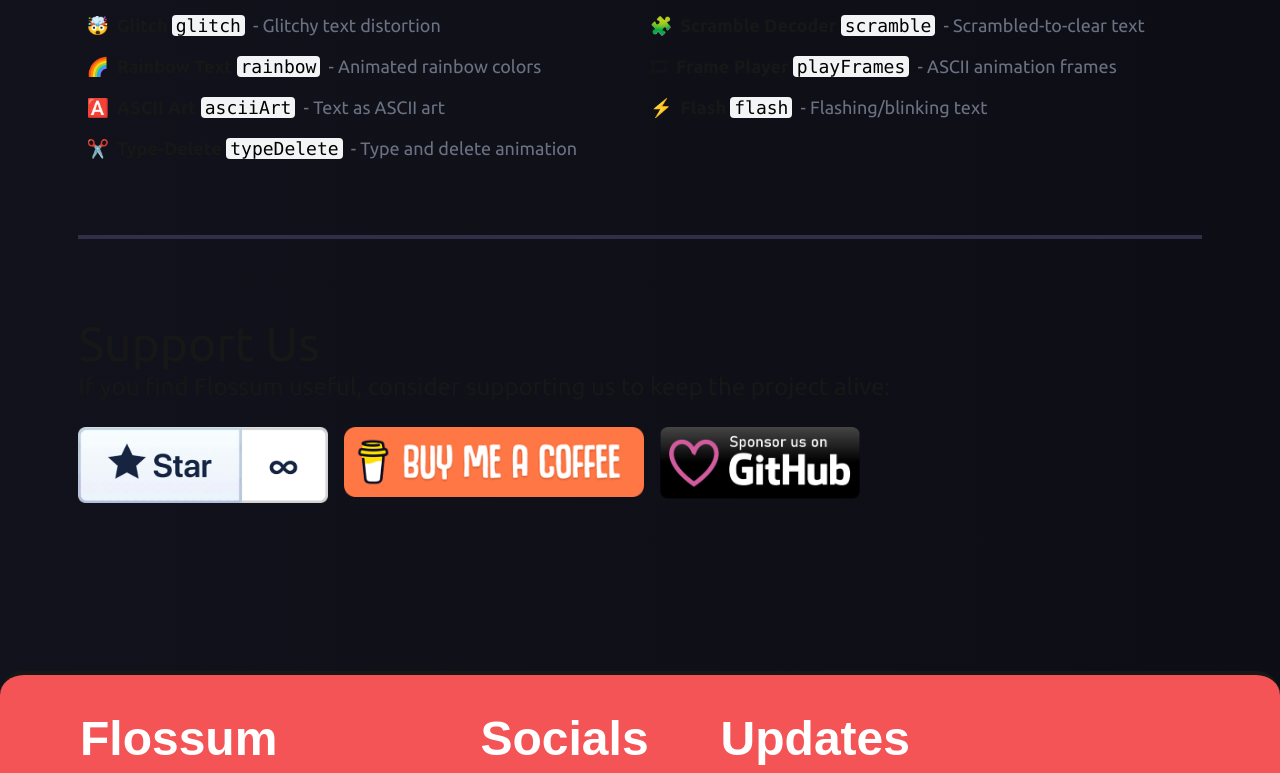
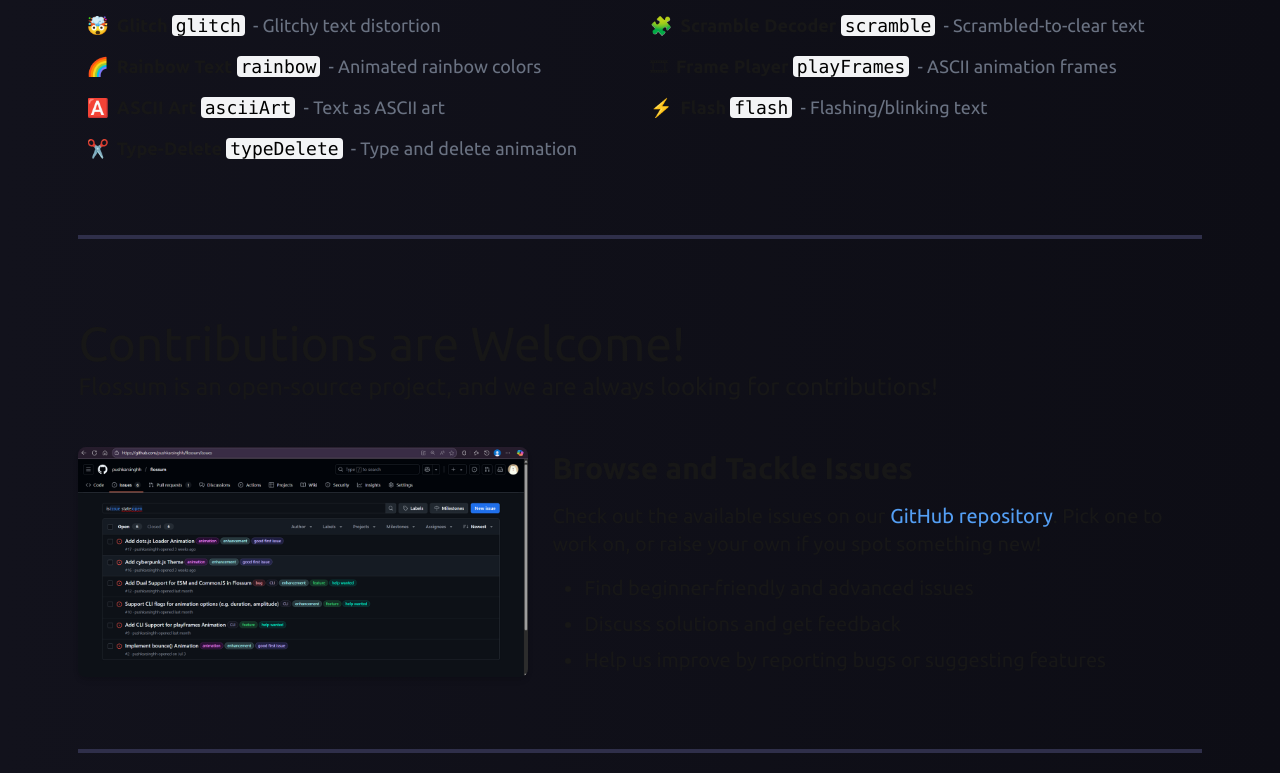
Before and after one commit to pushkarsinghh/flossum-website, a Next.js app: page / in a window 1280 px wide. Shown: the part 2000-2773 px from the top of the page. Built offline with nearby package versions, Linux system fonts and the light colour scheme.

Commit message:
Added Contributions Section

```diff
--- a/app/page.tsx
+++ b/app/page.tsx
@@ -4,6 +4,7 @@ import Products from "@/components/platforms";
 import Footer from "@/components/footer";
 import Tutorial from "@/components/tutorial";
 import Support from "@/components/support";
+import Contribute from "@/components/contribute";
 
 export default function Home() {
   return (
@@ -12,6 +13,7 @@ export default function Home() {
       <Hero />
       <Products />
       <Tutorial />
+      <Contribute />
       <Support />
       <Footer />
     </div>
--- /dev/null
+++ b/components/contribute.tsx
@@ -0,0 +1,73 @@
+"use client"
+import { Ubuntu } from 'next/font/google';
+import Image from 'next/image';
+
+const ubuntu = Ubuntu({ weight: ['300', '400', '700', '700'], subsets: ['latin'] });
+
+export default function Contribute() {
+    return (
+        <div className="mt-0 ml-[3vw] mr-[3vw] p-4 sm:p-8 md:p-10 pb-0" id='contribute'>
+            <div>
+                <div className="flex justify-between items-end mb-10">
+                    <div>
+                        <h1
+                            className="text-3xl sm:text-4xl md:text-5xl"
+                            style={{ fontFamily: ubuntu.style.fontFamily }}
+                        >
+                            Contributions are Welcome!
+                        </h1>
+                        <p
+                            className="ml-0 m-1 text-lg sm:text-xl md:text-2xl"
+                            style={{ fontFamily: ubuntu.style.fontFamily }}
+                        >
+                            Flossum is an open-source project, and we are always looking for contributions!
+                        </p>
+                    </div>
+                </div>
+            </div>
+            <div className="flex flex-col md:flex-row items-center gap-6 mt-8">
+                <div className="flex-shrink-0">
+                    <Image
+                        src="/issuesOnGitHub.png"
+                        alt="GitHub Issues"
+                        width={450}
+                        height={180}
+                        className="rounded-lg shadow-md"
+                    />
+                </div>
+                <div className="flex-1">
+                    <h2
+                        className="text-3xl sm:text-3xl font-semibold mb-4"
+                        style={{ fontFamily: ubuntu.style.fontFamily }}
+                    >
+                        Browse and Tackle Issues
+                    </h2>
+                    <p
+                        className="text-md sm:text-xl mb-4"
+                        style={{ fontFamily: ubuntu.style.fontFamily }}
+                    >
+                        Check out the available issues on our{" "}
+                        <a
+                            href="https://github.com/pushkarsinghh/flossum/issues"
+                            target="_blank"
+                            rel="noopener noreferrer"
+                            className="text-[#549ff4]"
+                        >
+                            GitHub repository
+                        </a>
+                        . Pick one to work on, or raise your own if you spot something new!
+                    </p>
+                    <ul
+                        className="list-disc ml-8 text-md sm:text-xl space-y-2"
+                        style={{ fontFamily: ubuntu.style.fontFamily }}
+                    >
+                        <li>Find beginner-friendly and advanced issues</li>
+                        <li>Discuss solutions and get feedback</li>
+                        <li>Help us improve by reporting bugs or suggesting features</li>
+                    </ul>
+                </div>
+            </div>
+            <hr className='border-[#2f2f4a] border-2 mt-18'/>
+        </div>
+    )
+}
--- a/components/footer.tsx
+++ b/components/footer.tsx
@@ -1,3 +1,5 @@
+"use client";
+
 export default function Footer() {
     return <div className="bg-[#f45455] mt-20 border-t-4 border-b-0 rounded-5xl rounded-b-none rounded-tl-3xl rounded-tr-3xl">
         <div className="p-5 flex justify-start items-start gap-10 flex-wrap pl-20 pr-30 pt-10">
@@ -7,14 +9,14 @@ export default function Footer() {
                 </h1>
                 <div className="flex gap-10 mt-3 mr-8">
                     <ul className="cursor-pointer text-3xl" style={{ fontFamily: '"Bahnschrift Condensed", "Bahnschrift", "Agency FB", Arial, sans-serif' }}>
-                        <li>Home</li>
-                        <li>About</li>
-                        <li>Feedback</li>
-                        <li>Help Center</li>
+                        <li onClick={() => window.location.hash = "#"}>Home</li>
+                        <li onClick={() => window.location.hash = "#about"}>About</li>
+                        <li onClick={() => window.location.hash = "#feedback"}>Feedback</li>
+                        <li onClick={() => window.location.hash = "#help"}>Help Center</li>
                     </ul>
                     <ul className="cursor-pointer text-3xl ml-[-10px]" style={{ fontFamily: '"Bahnschrift Condensed", "Bahnschrift", "Agency FB", Arial, sans-serif' }}>
-                        <li>Contribute</li>
-                        <li>Sponsor</li>
+                        <li onClick={() => window.location.hash = "#contribute"}>Contribute</li>
+                        <li onClick={() => window.location.hash = "#sponsor"}>Sponsor</li>
                     </ul>
                 </div>
             </div>
@@ -23,9 +25,9 @@ export default function Footer() {
                     Socials
                 </h1>
                 <ul className="cursor-pointer text-3xl mt-3" style={{ fontFamily: '"Bahnschrift Condensed", "Bahnschrift", "Agency FB", Arial, sans-serif' }}>
-                    <li>GitHub</li>
-                    <li>Twitter(X)</li>
-                    <li>LinkedIn</li>
+                    <li onClick={() => window.location.href = "https://github.com/pushkarsinghh/"}>GitHub</li>
+                    <li onClick={() => window.location.href = "https://twitter.com/"}>Twitter(X)</li>
+                    <li onClick={() => window.location.href = "https://linkedin.com/in/pushkarsinghh"}>LinkedIn</li>
                 </ul>
             </div>
             <div>
--- a/components/navbar.tsx
+++ b/components/navbar.tsx
@@ -20,7 +20,12 @@ export default function Navbar() {
             tutorialSection.scrollIntoView({ behavior: "smooth" });
           }
         }}>LEARN</li>
-      <Link href="#" className="hover:underline">CONTRIBUTE</Link>
+        <li className="list-none hover:underline cursor-pointer" onClick={() => {
+          const contributeSection = document.getElementById("contribute");
+          if (contributeSection) {
+            contributeSection.scrollIntoView({ behavior: "smooth" });
+          }
+        }}>CONTRIBUTE</li>
         <li className="list-none hover:underline cursor-pointer" onClick={() => {
           const sponsorSection = document.getElementById("sponsor");
           if (sponsorSection) {
@@ -34,9 +39,55 @@ export default function Navbar() {
       {menuOpen && (
         <div className="absolute top-16 right-6 bg-[#12121c] text-[#FF6B6B] flex flex-col gap-4 p-6 rounded-xl shadow-lg md:hidden" style={{ fontFamily: '"Bahnschrift Condensed", Bahnschrift, Arial, sans-serif' }}>
           <Link href="#" className="hover:underline" onClick={() => setMenuOpen(false)}>HOME</Link>
-        <Link href="#" className="hover:underline" onClick={() => setMenuOpen(false)}>LEARN</Link>
-        <Link href="#" className="hover:underline" onClick={() => setMenuOpen(false)}>ABOUT</Link>
-        <Link href="#" className="hover:underline" onClick={() => setMenuOpen(false)}>CONTRIBUTE</Link>
+            <li
+            className="list-none hover:underline cursor-pointer"
+            onClick={() => {
+              const tutorialSection = document.getElementById("tutorial");
+              if (tutorialSection) {
+              tutorialSection.scrollIntoView({ behavior: "smooth" });
+              }
+              setMenuOpen(false);
+            }}
+            >
+            LEARN
+            </li>
+            <li
+            className="list-none hover:underline cursor-pointer"
+            onClick={() => {
+              // Replace with your ABOUT section id if needed
+              const aboutSection = document.getElementById("about");
+              if (aboutSection) {
+              aboutSection.scrollIntoView({ behavior: "smooth" });
+              }
+              setMenuOpen(false);
+            }}
+            >
+            ABOUT
+            </li>
+            <li
+            className="list-none hover:underline cursor-pointer"
+            onClick={() => {
+              const contributeSection = document.getElementById("contribute");
+              if (contributeSection) {
+              contributeSection.scrollIntoView({ behavior: "smooth" });
+              }
+              setMenuOpen(false);
+            }}
+            >
+            CONTRIBUTE
+            </li>
+            <li
+            className="list-none hover:underline cursor-pointer"
+            onClick={() => {
+              const sponsorSection = document.getElementById("sponsor");
+              if (sponsorSection) {
+              sponsorSection.scrollIntoView({ behavior: "smooth" });
+              }
+              setMenuOpen(false);
+            }}
+            >
+            SPONSOR
+            </li>
         </div>
       )}
     </nav>
```
Also changed, not shown: public/issuesOnGitHub.png (added). Lines whose indentation alone changed are shown as unchanged.
